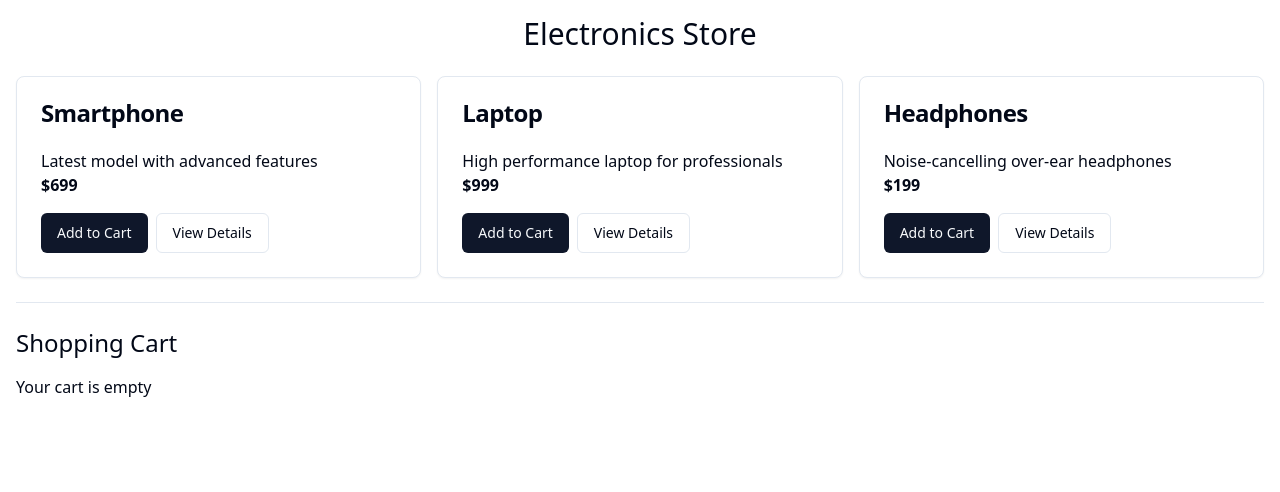
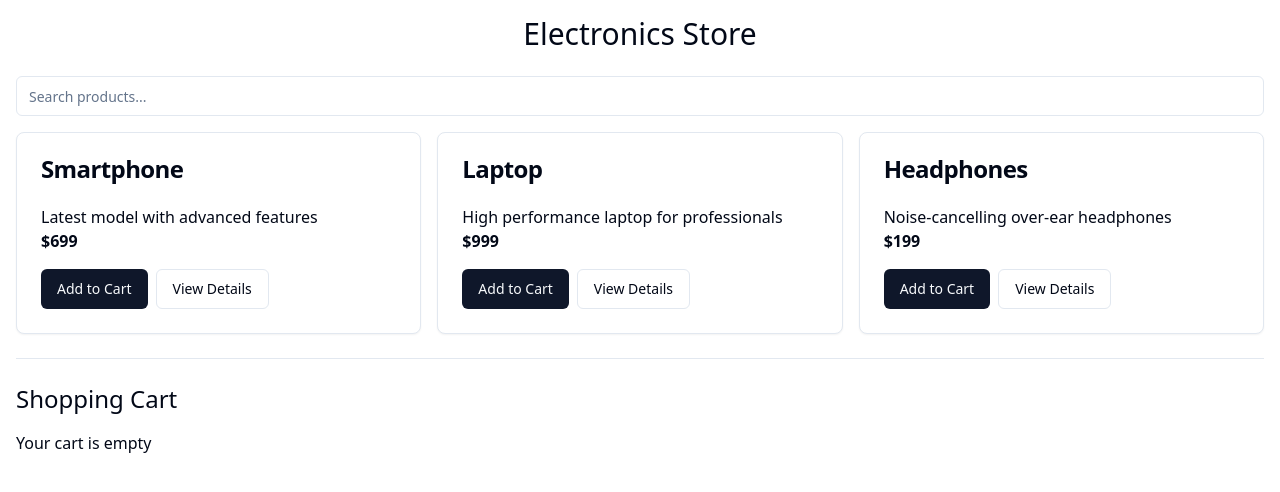
Before and after one commit to GPT-Engineer-App-Dev/electronica-outlet, a React (Vite) app: page / in a window 1280 px wide. Shown: the top 492 px of the page. Built offline with nearby package versions, Linux system fonts and the light colour scheme.

Commit message:
Added search bar with real-time search functionality to filter products on the e-commerce website.

```diff
--- a/src/pages/Index.jsx
+++ b/src/pages/Index.jsx
@@ -1,4 +1,4 @@
-import React, { useState } from "react";
+import React, { useState, useEffect } from "react";
 import { Button } from "@/components/ui/button";
 import { Card, CardContent, CardHeader, CardTitle } from "@/components/ui/card";
 import { Dialog, DialogContent, DialogHeader, DialogTitle, DialogTrigger } from "@/components/ui/dialog";
@@ -14,6 +14,8 @@ const sampleProducts = [
 
 const Index = () => {
   const [cart, setCart] = useState([]);
+  const [searchQuery, setSearchQuery] = useState("");
+  const [filteredProducts, setFilteredProducts] = useState(sampleProducts);
   const [selectedProduct, setSelectedProduct] = useState(null);
 
   const addToCart = (product) => {
@@ -24,11 +26,27 @@ const Index = () => {
     setSelectedProduct(product);
   };
 
+  useEffect(() => {
+    setFilteredProducts(
+      sampleProducts.filter((product) =>
+        product.name.toLowerCase().includes(searchQuery.toLowerCase())
+      )
+    );
+  }, [searchQuery]);
+
   return (
     <div className="container mx-auto p-4">
       <h1 className="text-3xl text-center mb-6">Electronics Store</h1>
+      <div className="mb-4">
+        <Input
+          type="text"
+          placeholder="Search products..."
+          value={searchQuery}
+          onChange={(e) => setSearchQuery(e.target.value)}
+        />
+      </div>
       <div className="grid grid-cols-1 md:grid-cols-3 gap-4">
-        {sampleProducts.map((product) => (
+        {filteredProducts.map((product) => (
           <Card key={product.id}>
             <CardHeader>
               <CardTitle>{product.name}</CardTitle>
```
